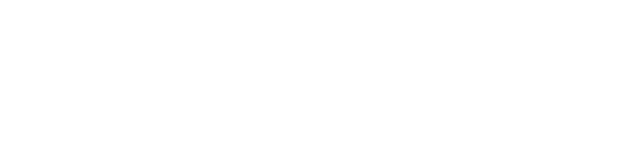
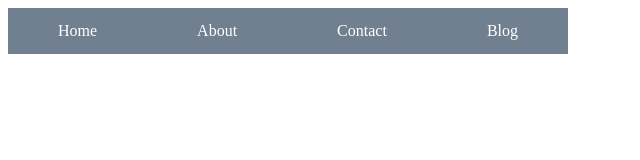
Before and after one commit to sarahmorris926/NSS-interactive-navigation, a plain HTML site: page index.html in a window 1280 px wide. Shown: the whole page, without its empty margins (0-640 px from the left). Drawn offline with Linux system fonts and the light colour scheme.

Commit message:
Completed challenge

```diff
--- a/index.html
+++ b/index.html
@@ -7,6 +7,13 @@
   <title>Document</title>
 </head>
 <body>
-
+  <nav>
+    <ul>
+      <li><a href="#">Home</a></li>
+      <li><a href="#">About</a></li>
+      <li><a href="#">Contact</a></li>
+      <li><a href="#">Blog</a></li>
+    </ul>
+  </nav>
 </body>
 </html>
--- a/navigation.css
+++ b/navigation.css
@@ -0,0 +1,26 @@
+ul {
+  list-style-type: none;
+  margin: 0;
+  padding: 0;
+}
+
+li {
+  float: left;
+}
+
+li a {
+  display: block;
+  padding: 14px 50px;
+  color: white;
+  text-decoration: none;
+  background-color: slategray;
+}
+
+li a:hover {
+  color: black;
+  background-color: yellow;
+}
+
+li a:active {
+  font-size: 21px;
+}
```
